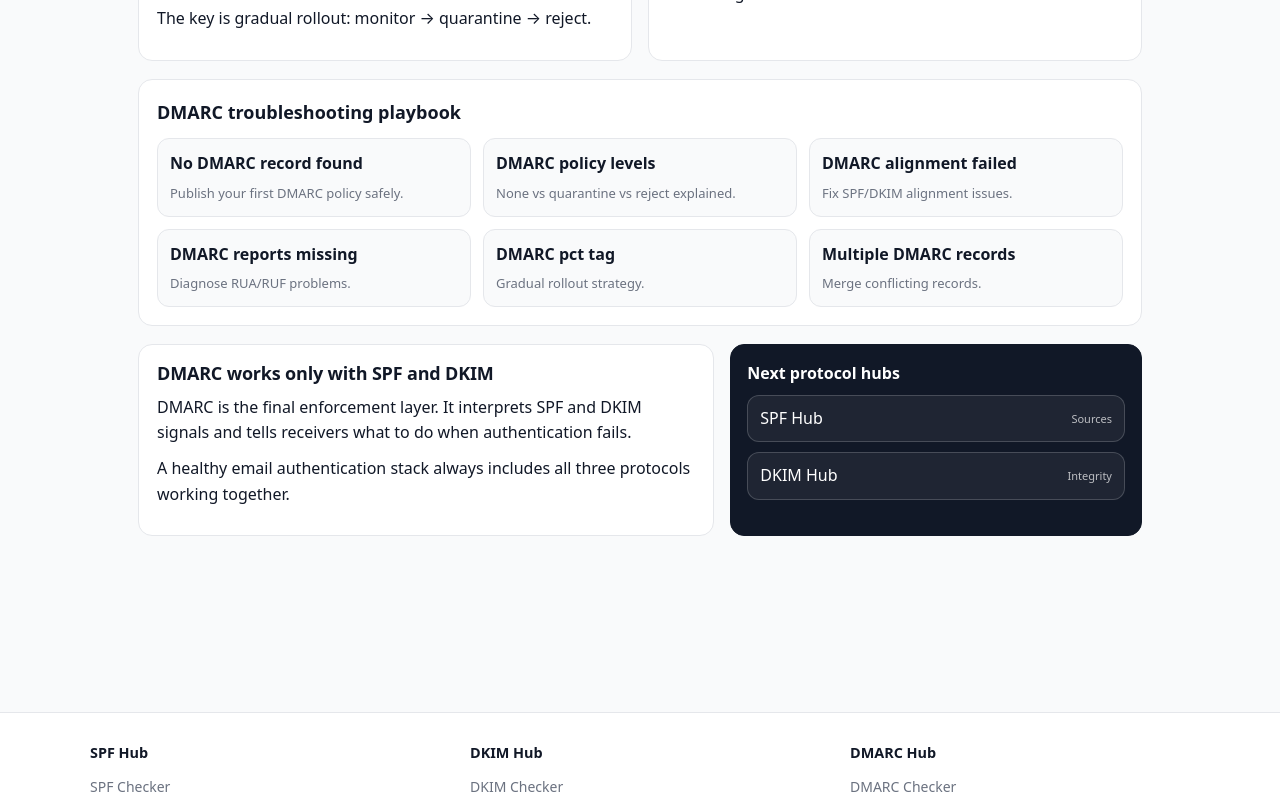
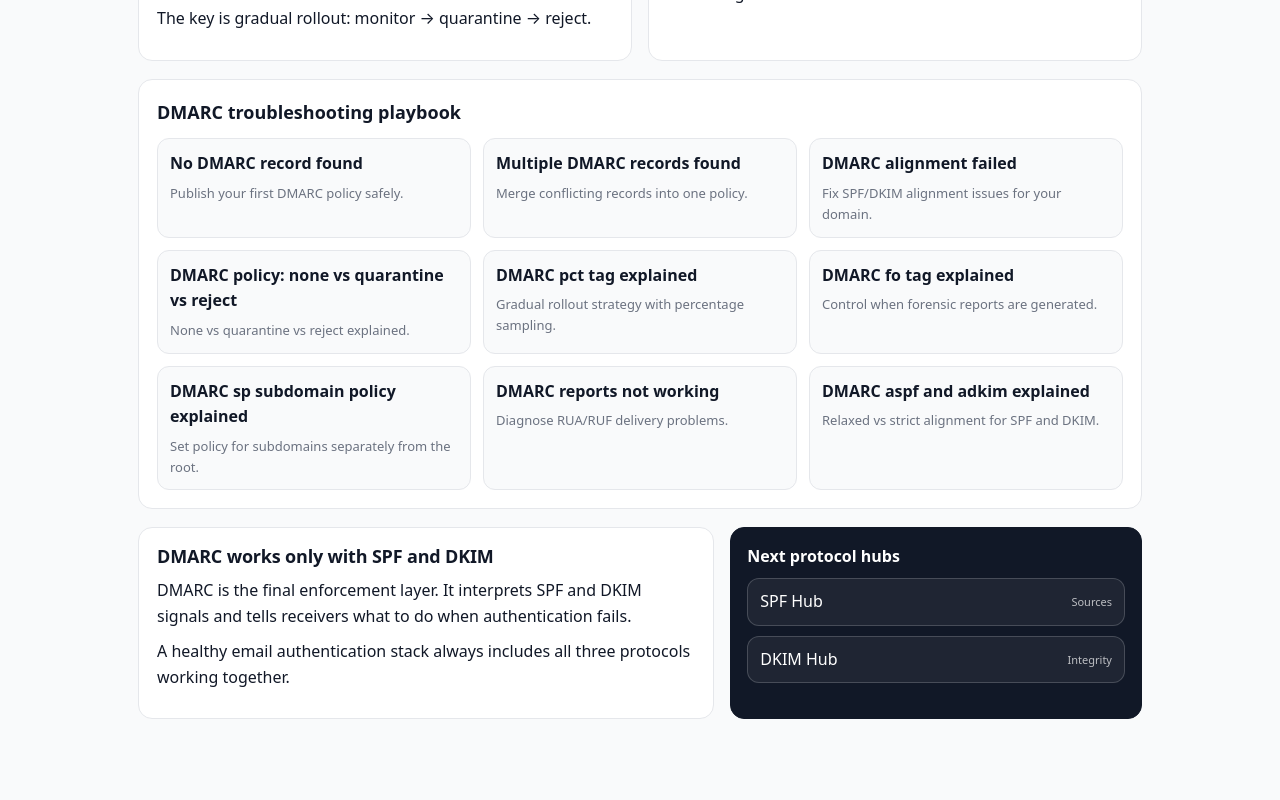
Before and after one commit to thetimecabinets/email-auth-checker, a Next.js app: page /dmarc in a window 1280 px wide. Shown: the part 940-1740 px from the top of the page. Built offline with nearby package versions, Linux system fonts and the light colour scheme.

Commit message:
save project before hub refactor

```diff
--- a/app/data/internalLinks.ts
+++ b/app/data/internalLinks.ts
@@ -1,37 +1,44 @@
 export type InternalLink = {
   href: string;
   label: string;
+  description?: string;
 };
 
 export const spfCluster: InternalLink[] = [
-  { href: "/spf/no-spf-record-found", label: "No SPF record found" },
-  { href: "/spf/multiple-spf-records-found", label: "Multiple SPF records found" },
-  { href: "/spf/spf-permerror-too-many-dns-lookups", label: "SPF permerror: too many DNS lookups" },
-  { href: "/spf/spf-include-flattening", label: "SPF include flattening" },
-  { href: "/spf/spf-softfail-explained", label: "SPF softfail explained" },
-  { href: "/spf/spf-neutral-result-explained", label: "SPF neutral result explained" },
-  { href: "/spf/spf-record-syntax-error", label: "SPF record syntax error" },
-  { href: "/spf/spf-missing-all-mechanism", label: "SPF missing all mechanism" },
-  { href: "/spf/spf-ip-not-authorized", label: "SPF IP not authorized" },
-  { href: "/spf/spf-record-too-long", label: "SPF record too long" }
+  { href: "/spf/no-spf-record-found", label: "No SPF record found", description: "Start here when your domain publishes no SPF at all." },
+  { href: "/spf/multiple-spf-records-found", label: "Multiple SPF records found", description: "Why duplicate SPF breaks evaluation and how to merge safely." },
+  { href: "/spf/spf-permerror-too-many-dns-lookups", label: "SPF permerror: too many DNS lookups", description: "Identify every include/redirect that contributes to lookup bloat." },
+  { href: "/spf/spf-include-flattening", label: "SPF include flattening", description: "When to flatten, when to avoid it, and safer alternatives." },
+  { href: "/spf/spf-softfail-explained", label: "SPF softfail explained", description: "What ~all means and when to use it during rollout." },
+  { href: "/spf/spf-neutral-result-explained", label: "SPF neutral result explained", description: "Understand why neutral is not the same as pass." },
+  { href: "/spf/spf-record-syntax-error", label: "SPF record syntax error", description: "Fix typos, missing colons, and malformed mechanisms." },
+  { href: "/spf/spf-missing-all-mechanism", label: "SPF missing all mechanism", description: "Why your record needs ~all or -all and how to add it." },
+  { href: "/spf/spf-ip-not-authorized", label: "SPF IP not authorized", description: "Add the correct sending IP or provider include." },
+  { href: "/spf/spf-record-too-long", label: "SPF record too long", description: "Shorten your policy to stay within DNS limits." },
+  { href: "/spf/spf-softfail-vs-fail", label: "SPF softfail vs fail", description: "Choose the right qualifier for your enforcement stage." },
+  { href: "/spf/spf-redirect-explained", label: "SPF redirect explained", description: "Delegate SPF logic cleanly across subdomains or providers." },
+  { href: "/spf/spf-ipv6-misconfiguration", label: "SPF IPv6 misconfiguration", description: "Make sure modern IPv6 ranges are correctly represented." },
 ];
 
 export const dkimCluster: InternalLink[] = [
-  { href: "/dkim/no-dkim-record-found", label: "No DKIM record found" },
-  { href: "/dkim/invalid-dkim-key", label: "Invalid DKIM key" },
-  { href: "/dkim/dkim-selector-not-found", label: "DKIM selector not found" },
-  { href: "/dkim/dkim-selector-mismatch", label: "DKIM selector mismatch" },
-  { href: "/dkim/dkim-key-length-too-short", label: "DKIM key length too short" },
-  { href: "/dkim/dkim-body-hash-mismatch", label: "DKIM body hash mismatch" },
-  { href: "/dkim/dkim-alignment-failed", label: "DKIM alignment failed" }
+  { href: "/dkim/no-dkim-record-found", label: "No DKIM record found", description: "Start here when your domain publishes no DKIM key at all." },
+  { href: "/dkim/invalid-dkim-key", label: "Invalid DKIM key", description: "Repair malformed, truncated, or badly formatted public keys." },
+  { href: "/dkim/dkim-selector-not-found", label: "DKIM selector not found", description: "Fix missing selector records so receivers can verify your signature." },
+  { href: "/dkim/dkim-selector-mismatch", label: "DKIM selector mismatch", description: "Fix cases where the sender uses a different selector than DNS." },
+  { href: "/dkim/dkim-key-length-too-short", label: "DKIM key length too short", description: "Upgrade legacy keys to modern recommended sizes." },
+  { href: "/dkim/dkim-body-hash-mismatch", label: "DKIM body hash mismatch", description: "See why gateways, footers, or forwarding can break signatures." },
+  { href: "/dkim/dkim-alignment-failed", label: "DKIM alignment failed", description: "Understand why the signing domain does not align with From." },
+  { href: "/dkim/dkim-selector-explained", label: "DKIM selector explained", description: "Learn how selectors work and why rotation depends on them." },
 ];
 
 export const dmarcCluster: InternalLink[] = [
-  { href: "/dmarc/no-dmarc-record-found", label: "No DMARC record found" },
-  { href: "/dmarc/multiple-dmarc-records-found", label: "Multiple DMARC records found" },
-  { href: "/dmarc/dmarc-alignment-failed", label: "DMARC alignment failed" },
-  { href: "/dmarc/dmarc-policy-none-vs-quarantine-vs-reject", label: "DMARC policy: none vs quarantine vs reject" },
-  { href: "/dmarc/dmarc-pct-tag-explained", label: "DMARC pct tag explained" },
-  { href: "/dmarc/dmarc-fo-tag-explained", label: "DMARC fo tag explained" },
-  { href: "/dmarc/dmarc-sp-subdomain-policy-explained", label: "DMARC sp subdomain policy explained" }
+  { href: "/dmarc/no-dmarc-record-found", label: "No DMARC record found", description: "Publish your first DMARC policy safely." },
+  { href: "/dmarc/multiple-dmarc-records-found", label: "Multiple DMARC records found", description: "Merge conflicting records into one policy." },
+  { href: "/dmarc/dmarc-alignment-failed", label: "DMARC alignment failed", description: "Fix SPF/DKIM alignment issues for your domain." },
+  { href: "/dmarc/dmarc-policy-none-vs-quarantine-vs-reject", label: "DMARC policy: none vs quarantine vs reject", description: "None vs quarantine vs reject explained." },
+  { href: "/dmarc/dmarc-pct-tag-explained", label: "DMARC pct tag explained", description: "Gradual rollout strategy with percentage sampling." },
+  { href: "/dmarc/dmarc-fo-tag-explained", label: "DMARC fo tag explained", description: "Control when forensic reports are generated." },
+  { href: "/dmarc/dmarc-sp-subdomain-policy-explained", label: "DMARC sp subdomain policy explained", description: "Set policy for subdomains separately from the root." },
+  { href: "/dmarc/dmarc-rua-ruf-not-working", label: "DMARC reports not working", description: "Diagnose RUA/RUF delivery problems." },
+  { href: "/dmarc/dmarc-aspf-adkim-explained", label: "DMARC aspf and adkim explained", description: "Relaxed vs strict alignment for SPF and DKIM." },
 ];
--- a/app/dmarc/page.tsx
+++ b/app/dmarc/page.tsx
@@ -1,5 +1,8 @@
 import type { Metadata } from "next";
 import Link from "next/link";
+import { dmarcCluster } from "@/app/data/internalLinks";
+
+const MAX_HUB_CARDS = 12;
 
 export const metadata: Metadata = {
   title:
@@ -186,36 +189,15 @@ ruf=mailto:dmarc@yourdomain.com; fo=1; pct=100`}
                 gridTemplateColumns: "repeat(auto-fit, minmax(240px, 1fr))",
               }}
             >
-              <HubLink
-                href="/dmarc/no-dmarc-record-found"
-                label="No DMARC record found"
-                description="Publish your first DMARC policy safely."
-              />
-              <HubLink
-                href="/dmarc/dmarc-policy-none-vs-quarantine-vs-reject"
-                label="DMARC policy levels"
-                description="None vs quarantine vs reject explained."
-              />
-              <HubLink
-                href="/dmarc/dmarc-alignment-failed"
-                label="DMARC alignment failed"
-                description="Fix SPF/DKIM alignment issues."
-              />
-              <HubLink
-                href="/dmarc/dmarc-rua-ruf-not-working"
-                label="DMARC reports missing"
-                description="Diagnose RUA/RUF problems."
-              />
-              <HubLink
-                href="/dmarc/dmarc-pct-tag-explained"
-                label="DMARC pct tag"
-                description="Gradual rollout strategy."
-              />
-              <HubLink
-                href="/dmarc/multiple-dmarc-records-found"
-                label="Multiple DMARC records"
-                description="Merge conflicting records."
-              />
+              {/* Future: add "View all issues" page when clusters exceed MAX_HUB_CARDS */}
+              {dmarcCluster.slice(0, MAX_HUB_CARDS).map((link) => (
+                <HubLink
+                  key={link.href}
+                  href={link.href}
+                  label={link.label}
+                  description={link.description}
+                />
+              ))}
             </div>
           </div>
         </section>
@@ -286,7 +268,7 @@ function HubLink({
 }: {
   href: string;
   label: string;
-  description: string;
+  description?: string;
 }) {
   return (
     <Link
@@ -303,7 +285,9 @@ function HubLink({
       }}
     >
       <span style={{ fontWeight: 700, color: "#111827" }}>{label}</span>
-      <span style={{ fontSize: 13, color: "#6b7280" }}>{description}</span>
+      {description && (
+        <span style={{ fontSize: 13, color: "#6b7280" }}>{description}</span>
+      )}
     </Link>
   );
 }
```
Also changed, not shown: app/components/ErrorPageTemplate.tsx (+13 -6 lines), app/dkim/page.tsx (+16 -42 lines), app/spf/page.tsx (+16 -42 lines).
